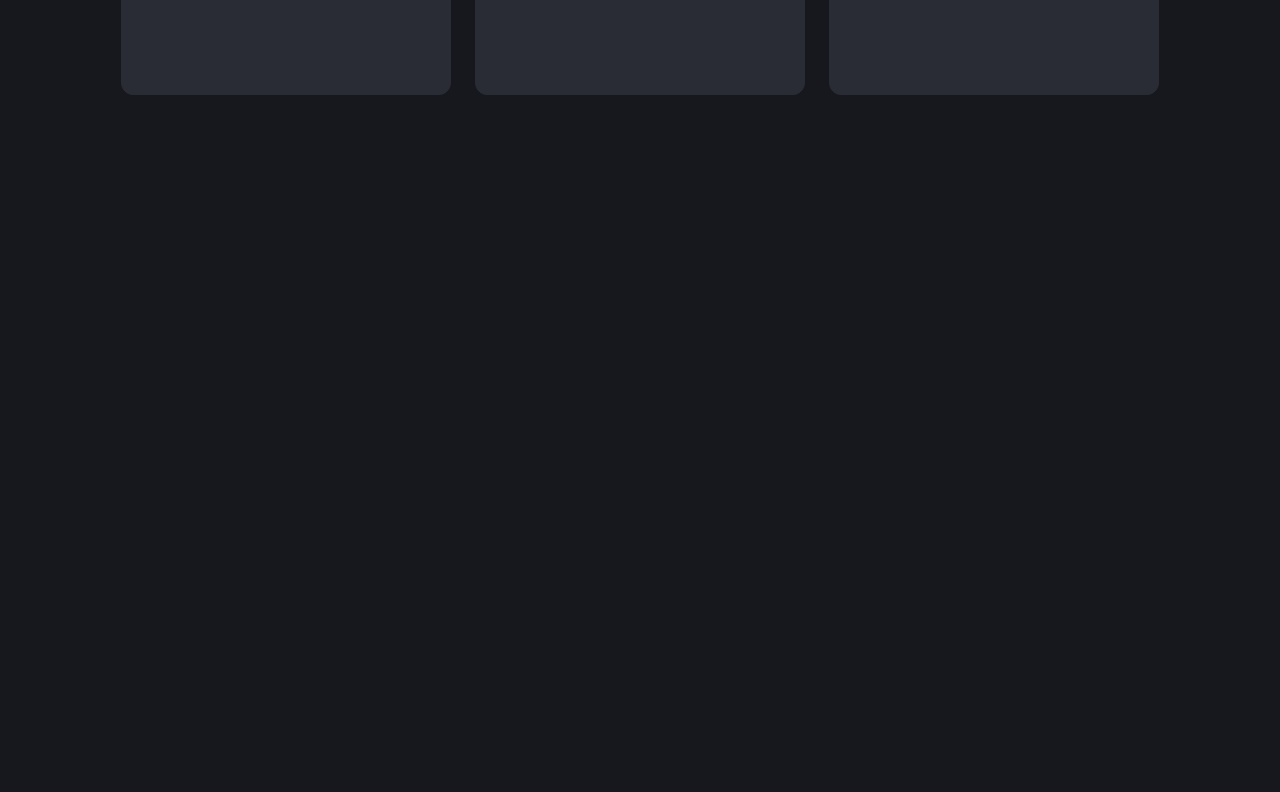
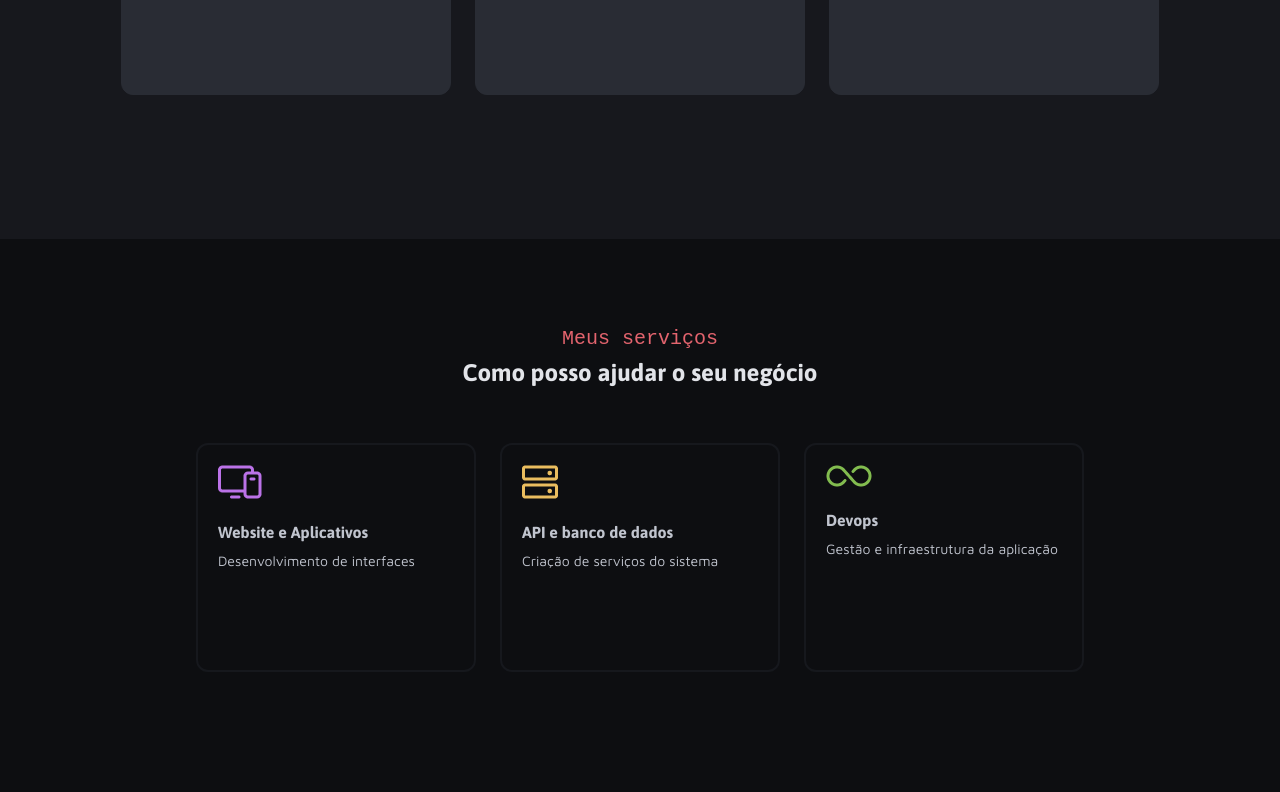
Before and after one commit to robertojr20/Projeto-Port-folio-Dev, a plain HTML site: page index.html in a window 1280 px wide. Shown: the part 1307-2099 px from the top of the page. Before the commit the page ends 1546 px from the top, so only its background shows below. Drawn offline with Linux system fonts and the light colour scheme.

Commit message:
seção de serviço finalizada

```diff
--- a/index.html
+++ b/index.html
@@ -72,7 +72,7 @@
 
     <section id="my-works">
 
-        <h2 class="color-red">Meu trabalho</h2>
+        <h2 class="red">Meu trabalho</h2>
         <h3>Veja os meus destaques</h3>
         <div id="works">
             <div class="card">
@@ -113,5 +113,27 @@
             </div>
         </div>
     </section>
+
+    <section id="my-services">
+        <h2 class="red">Meus serviços</h2>
+        <h3>Como posso ajudar o seu negócio </h3>
+        <div id="services">
+            <div class="card">
+                <img src="assets/image/computador.png" alt="">
+                <h4>Website e Aplicativos</h4>
+                <p>Desenvolvimento de interfaces</p>
+            </div>
+            <div class="card">
+                <img src="assets/image/servidor .png" alt="">
+                <h4>API e banco de dados </h4>
+                <p>Criação de serviços do sistema</p>
+            </div>
+            <div class="card">
+                <img src="assets/image/Infinito.png" alt="">
+                <h4>Devops</h4>
+                <p>Gestão e infraestrutura da aplicação</p>
+            </div>
+        </div>
+    </section>
 </body>
 </html>
--- a/styles/section.css
+++ b/styles/section.css
@@ -35,3 +35,33 @@
         }
     }
 }
+
+#my-services{
+  background-color: var(--gray-100);
+  padding: 88px 24px 120px 24px;
+
+  #services{
+      margin-inline: auto;
+      padding-top: 56px;
+      max-width: 888px;
+      display: flex;
+      justify-content: center;
+      gap: 24px;
+
+    .card{
+        text-align: left;
+        width: 280px;
+        border: 2px solid var(--gray-200);
+        border-radius: 12px;
+        padding: 20px;
+      p{
+        color: var(--gray-500);
+        padding-top:8px;
+      }
+        img {
+        padding-bottom: 20px;
+        max-width: 48px;
+      }
+    }
+  }
+}
```
Also changed, not shown: assets/image/Infinito.png (added), assets/image/computador.png (added), assets/image/servidor .png (added).
